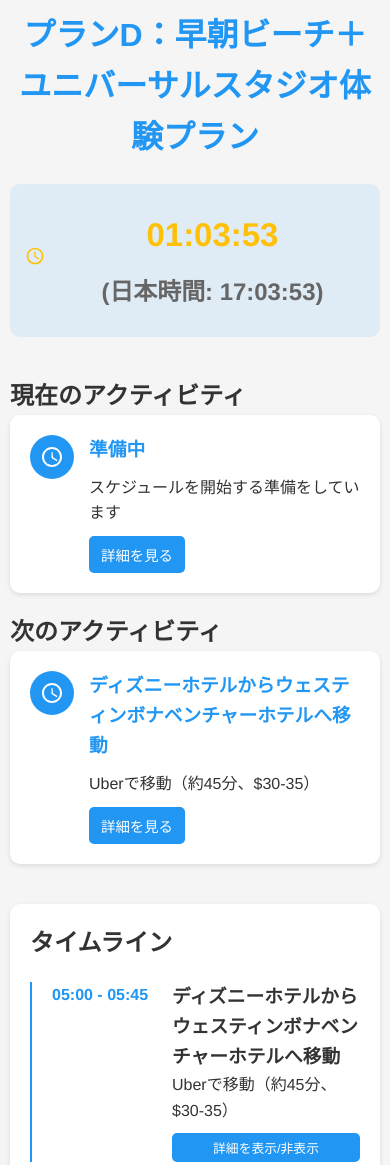
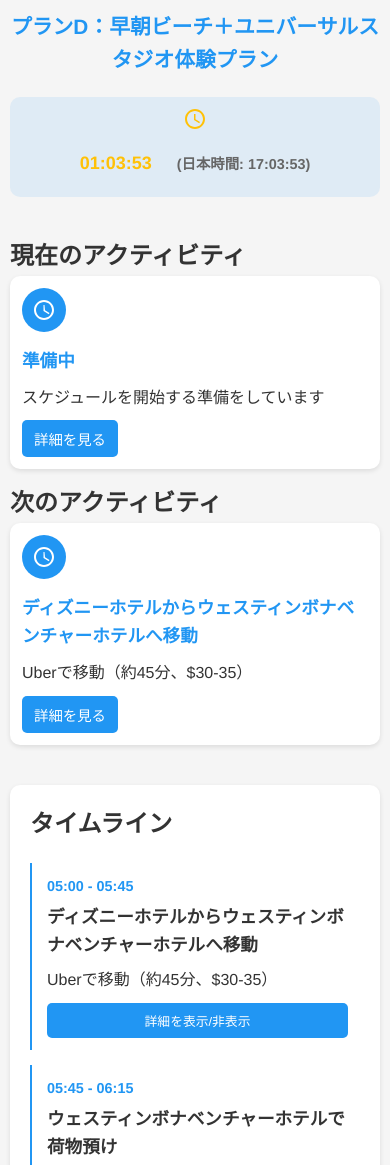
Before and after one commit to masvc/la_travel, a plain HTML site: page index.html in a window 390 px wide. Shown: the top 1165 px of the page. Drawn offline with Linux system fonts and the light colour scheme.

Commit message:
スマートフォン向けのレスポンシブデザインを改善：レイアウトとフォントサイズの最適化

```diff
--- a/styles.css
+++ b/styles.css
@@ -223,18 +223,114 @@ h1 {
 }
 
 @media (max-width: 768px) {
-    .schedule-container {
-        grid-template-columns: 1fr;
-    }
-
     .container {
         padding: 10px;
     }
 
+    .schedule-container {
+        grid-template-columns: 1fr;
+        gap: 15px;
+    }
+
+    .current-time {
+        font-size: 1.8em;
+        padding: 12px;
+        flex-direction: column;
+        gap: 8px;
+    }
+
+    .current-time::before {
+        width: 24px;
+        height: 24px;
+    }
+
+    .current-time span:first-of-type {
+        font-size: 1em;
+    }
+
+    .current-time span:last-of-type {
+        font-size: 0.75em;
+    }
+
+    .activity-card {
+        padding: 15px;
+        flex-direction: column;
+    }
+
+    .activity-content {
+        width: 100%;
+    }
+
+    .activity-details {
+        margin-top: 10px;
+        padding: 8px;
+        font-size: 0.9em;
+        word-break: break-word;
+    }
+
+    .timeline-item {
+        flex-direction: column;
+        padding: 15px 15px 15px 20px;
+        margin-bottom: 15px;
+    }
+
+    .timeline-time {
+        min-width: auto;
+        margin-bottom: 5px;
+        font-size: 0.9em;
+    }
+
+    .timeline-content {
+        margin-left: 0;
+        width: 100%;
+    }
+
     .toggle-details-button {
         position: static;
-        display: block;
+        width: 100%;
         margin-top: 10px;
-        width: 100%;
+        padding: 8px;
+    }
+
+    h1 {
+        font-size: 1.5em;
+        margin-bottom: 15px;
+    }
+
+    h3 {
+        font-size: 1.2em;
+        margin-bottom: 8px;
+    }
+
+    .activity-tips {
+        font-size: 0.9em;
     }
 }
+
+@media (max-width: 480px) {
+    .current-time {
+        font-size: 1.5em;
+        padding: 10px;
+    }
+
+    .activity-card {
+        padding: 12px;
+    }
+
+    .timeline-item {
+        padding: 12px 12px 12px 15px;
+    }
+
+    .activity-details {
+        padding: 6px;
+        font-size: 0.85em;
+    }
+
+    h1 {
+        font-size: 1.3em;
+    }
+
+    h3 {
+        font-size: 1.1em;
+    }
+}
```
